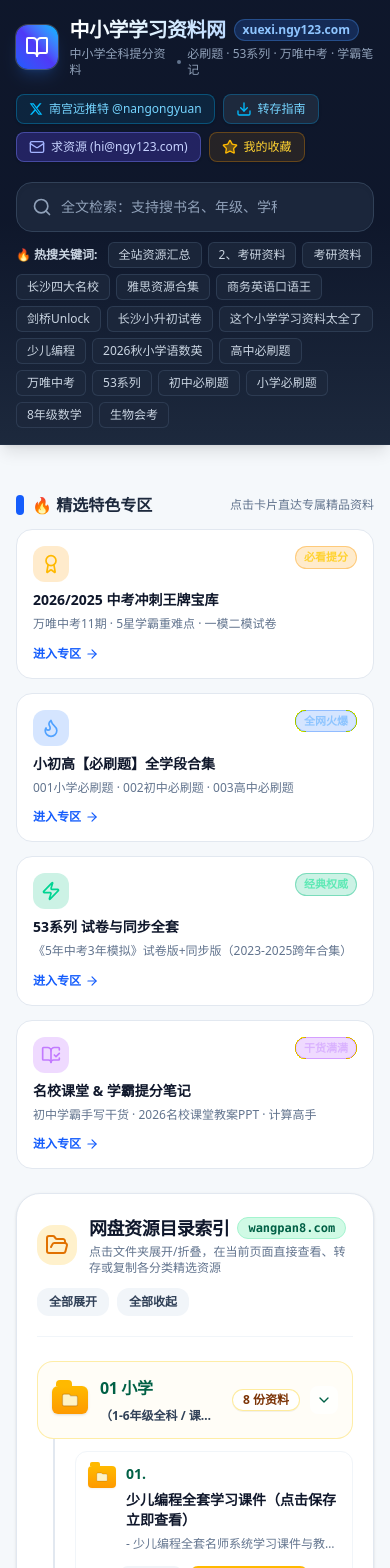
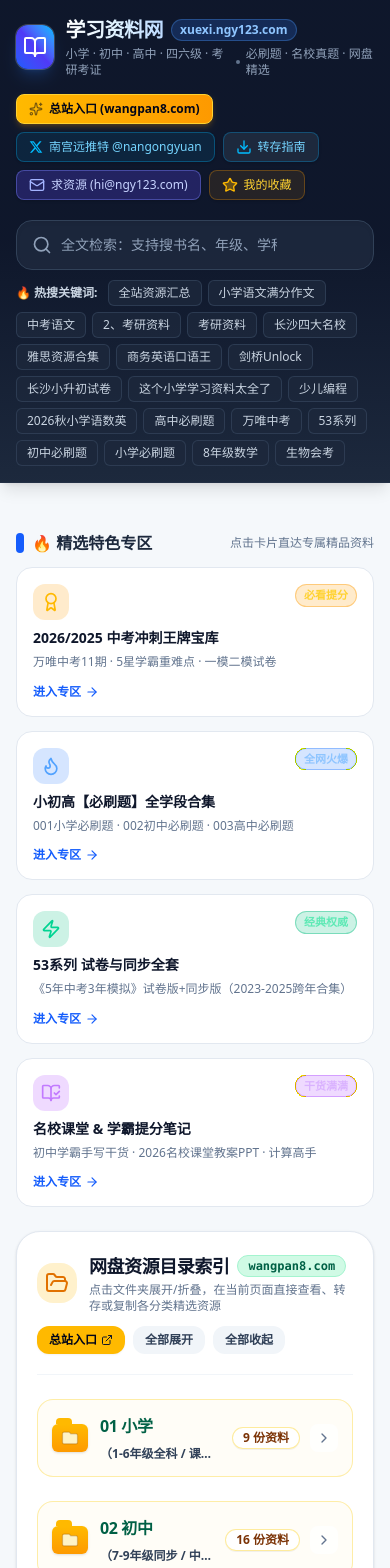
Before and after one commit to ngyngy/xuexi, a React (Vite) app: page / in a window 390 px wide. Shown: the top 1568 px of the page. Built offline with nearby package versions, Linux system fonts and the light colour scheme.

Commit message:
feat: support Baidu Netdisk and expand site scope
- Add Baidu Netdisk support to link copying functionality
- Update site name, metadata, and branding to include college/exam materials
- Add "wangpan8.com" portal link and footer reference
- Default to collapsing all folders for cleaner initial view

```diff
--- a/index.html
+++ b/index.html
@@ -3,11 +3,11 @@
   <head>
     <meta charset="UTF-8" />
     <meta name="viewport" content="width=device-width, initial-scale=1.0" />
-    <title>中小学学习资料网 - 小学/初中/高中全科必刷题_万唯中考_53系列_名校课堂夸克网盘免费下载 (xuexi.ngy123.com)</title>
+    <title>学习资料网 - 小学/初中/高中/大学英语/考研全科资料_必刷题_名校试卷_网盘免费下载 (xuexi.ngy123.com)</title>
 
     <!-- SEO Standard Meta Tags -->
-    <meta name="description" content="中小学学习资料网(xuexi.ngy123.com)由站长南宫远(@nangongyuan)运营，专注于提供免费中小学全科学习资料下载。覆盖小学1-6年级、初中7-9年级、高中全科试卷、小学必刷题、初中必刷题、高中必刷题、万唯中考专题、53五年中考三年模拟系列、学霸笔记、名校课堂等夸克网盘资源高清PDF合集。" />
-    <meta name="keywords" content="中小学学习资料网, xuexi.ngy123.com, 小学学习资料, 初中学习资料, 高中学习资料, 小学必刷题, 初中必刷题, 高中必刷题, 万唯中考, 53中考, 五年中考三年模拟, 名校课堂, 学霸笔记, 夸克网盘资料下载, 南宫远, nangongyuan" />
+    <meta name="description" content="学习资料网(xuexi.ngy123.com)由站长南宫远(@nangongyuan)运营，专注于提供免费全科学习资料下载。覆盖小学、初中、高中、大学英语四六级、考研考证、必刷题、名校期中期末试卷、网盘资源高清PDF合集。" />
+    <meta name="keywords" content="学习资料网, xuexi.ngy123.com, 小学学习资料, 初中学习资料, 高中学习资料, 考研资料, 大学英语, 小学必刷题, 初中必刷题, 高中必刷题, 万唯中考, 53中考, 名校课堂, 夸克网盘资料下载, 南宫远, nangongyuan" />
     <meta name="author" content="南宫远 (@nangongyuan)" />
     <meta name="robots" content="index, follow, max-image-preview:large, max-snippet:-1, max-video-preview:-1" />
     <meta name="googlebot" content="index, follow" />
@@ -15,23 +15,23 @@
     <link rel="canonical" href="https://xuexi.ngy123.com/" />
 
     <!-- GEO / AI Engine Search Optimization Meta -->
-    <meta name="ai-search-category" content="Education, Primary School, Junior High School, Senior High School, Study Materials, Exam Resources" />
+    <meta name="ai-search-category" content="Education, Primary School, Junior High School, Senior High School, College English, Postgraduate Exam, Study Materials, Exam Resources" />
     <meta name="llm-access" content="allow" />
 
     <!-- Open Graph (OG) Meta Tags for Social & Search Engines -->
     <meta property="og:locale" content="zh_CN" />
     <meta property="og:type" content="website" />
-    <meta property="og:title" content="中小学学习资料网 - 小学初中高中全科必刷题与万唯53资源免费下载 (xuexi.ngy123.com)" />
-    <meta property="og:description" content="中小学学习资料网(xuexi.ngy123.com)提供免费夸克网盘极速下载，涵盖必刷题系列、万唯中考、53系列、名校课堂、学霸笔记及试卷汇编。站长南宫远@nangongyuan。" />
+    <meta property="og:title" content="学习资料网 - 小学/初中/高中/大学英语/考研资料免费下载 (xuexi.ngy123.com)" />
+    <meta property="og:description" content="学习资料网(xuexi.ngy123.com)提供免费夸克网盘极速下载，涵盖小学、初中、高中、大学英语及考研考证全套资源。站长南宫远@nangongyuan。" />
     <meta property="og:url" content="https://xuexi.ngy123.com/" />
-    <meta property="og:site_name" content="中小学学习资料网" />
+    <meta property="og:site_name" content="学习资料网" />
 
     <!-- Twitter Card Meta Tags -->
     <meta name="twitter:card" content="summary_large_image" />
     <meta name="twitter:site" content="@nangongyuan" />
     <meta name="twitter:creator" content="@nangongyuan" />
-    <meta name="twitter:title" content="中小学学习资料网 - xuexi.ngy123.com" />
-    <meta name="twitter:description" content="包含小学必刷题、初中必刷题、高中必刷题、万唯中考、53系列、学霸笔记、名校课堂等夸克网盘高清PDF免费转存。" />
+    <meta name="twitter:title" content="学习资料网 - xuexi.ngy123.com" />
+    <meta name="twitter:description" content="包含小学、初中、高中、四六级、考研全科必刷题与名校真题等夸克网盘高清PDF免费转存。" />
 
     <!-- JSON-LD Structured Data for Baidu, Google, and AI Search Engines (GEO) -->
     <script type="application/ld+json">
@@ -42,9 +42,9 @@
           "@type": "WebSite",
           "@id": "https://xuexi.ngy123.com/#website",
           "url": "https://xuexi.ngy123.com/",
-          "name": "中小学学习资料网",
-          "alternateName": ["xuexi.ngy123.com", "中小学全科提分资料库"],
-          "description": "专业的中小学全科学习资料下载平台，提供必刷题、53系列、万唯中考、名校课堂等夸克网盘资源。",
+          "name": "学习资料网",
+          "alternateName": ["xuexi.ngy123.com", "全科提分资料库"],
+          "description": "专业的全科学习资料下载平台，提供小学、初中、高中、大学英语及考研考证等夸克网盘资源。",
           "publisher": {
             "@type": "Person",
             "name": "南宫远",
@@ -62,7 +62,7 @@
         {
           "@type": "EducationalOrganization",
           "@id": "https://xuexi.ngy123.com/#organization",
-          "name": "中小学学习资料网",
+          "name": "学习资料网",
           "url": "https://xuexi.ngy123.com/",
           "founder": {
             "@type": "Person",
@@ -74,13 +74,14 @@
             "小学学习资料",
             "初中学习资料",
             "高中学习资料",
+            "大学英语",
+            "考研资料",
             "小学必刷题",
             "初中必刷题",
             "高中必刷题",
             "万唯中考",
             "53系列",
             "五年中考三年模拟",
-            "学霸笔记",
             "名校课堂",
             "夸克网盘资料下载"
           ]
@@ -91,10 +92,10 @@
           "mainEntity": [
             {
               "@type": "Question",
-              "name": "中小学学习资料网 (xuexi.ngy123.com) 包含哪些主要学习资源？",
+              "name": "学习资料网 (xuexi.ngy123.com) 包含哪些主要学习资源？",
               "acceptedAnswer": {
                 "@type": "Answer",
-                "text": "中小学学习资料网提供涵盖小学（1-6年级）、初中（7-9年级）、高中（高一至高三）全科学习资料。包含小学必刷题、初中必刷题、高中必刷题、53五年中考三年模拟、万唯中考突破、名校课堂试卷、学霸手写笔记、必考知识点背诵清单等夸克网盘极速免费资源。"
+                "text": "学习资料网提供涵盖小学（1-6年级）、初中（7-9年级）、高中（高一至高三）、大学英语、考研考证等全科学习资料。包含小学必刷题、初中必刷题、高中必刷题、53五年中考三年模拟、名校联考试卷、考研公共课与专业课等夸克网盘极速免费资源。"
               }
             },
             {
@@ -107,10 +108,10 @@
             },
             {
               "@type": "Question",
-              "name": "中小学学习资料网的域名与站长是谁？",
+              "name": "学习资料网的域名与站长是谁？",
               "acceptedAnswer": {
                 "@type": "Answer",
-                "text": "网站官方唯一域名为 xuexi.ngy123.com，站长为南宫远（推特 @nangongyuan），致力于打造全网最全、更新最快的公益中小学教学资源导航站。"
+                "text": "网站官方唯一域名为 xuexi.ngy123.com，站长为南宫远（推特 @nangongyuan），致力于打造全网最全、更新最快的公益教学资源导航站。"
               }
             }
           ]
@@ -123,17 +124,17 @@
     <!-- Static Crawler & AI LLM Content for SEO/GEO Indexing -->
     <noscript>
       <header>
-        <h1>中小学学习资料网 - xuexi.ngy123.com</h1>
+        <h1>学习资料网 - xuexi.ngy123.com</h1>
         <p>站长：南宫远 (@nangongyuan)</p>
       </header>
       <main>
         <section>
-          <h2>小学/初中/高中全科提分资料库</h2>
-          <p>免费提供小学必刷题（1-6年级语数英）、初中必刷题（7-9年级中考复习）、高中必刷题（高考一轮二轮冲刺）、万唯中考系列、53五年中考三年模拟、名校课堂及学霸笔记夸克网盘下载。</p>
+          <h2>小学/初中/高中/大学英语/考研全科提分资料库</h2>
+          <p>免费提供小学必刷题、初中必刷题、高中必刷题、万唯中考系列、53五年中考三年模拟、大学英语Unlock/雅思/商务英语、考研政治英语数学全科名师课件夸克网盘下载。</p>
           <ul>
             <li>官方域名: https://xuexi.ngy123.com/</li>
             <li>推特联系: https://x.com/nangongyuan</li>
-            <li>友情链接: btc.ngy123.com (比特币导航站), fabi.ngy123.com (全球法币排行榜), eth.ngy123.com (以太坊资源导航), gxs.ngy123.com (高晓松资源下载), btczy.ngy123.com (比特币资源下载站), binance.ngy123.com (币安), okx.ngy123.com (欧易), tianya.ngy123.com (天涯神贴分享站), xuexi.ngy123.com (中小学学习资料网), dy.ngy123.com (电影资源站), ai.ngy123.com (AI导航)</li>
+            <li>友情链接: btc.ngy123.com (比特币导航站), fabi.ngy123.com (全球法币排行榜), eth.ngy123.com (以太坊资源导航), gxs.ngy123.com (高晓松资源下载), btczy.ngy123.com (比特币资源下载站), binance.ngy123.com (币安), okx.ngy123.com (欧易), tianya.ngy123.com (天涯神贴分享站), xuexi.ngy123.com (学习资料网), dy.ngy123.com (电影资源站), ai.ngy123.com (AI导航)</li>
           </ul>
         </section>
       </main>
--- a/metadata.json
+++ b/metadata.json
@@ -1,6 +1,6 @@
 {
-  "name": "中小学学习资料网 - xuexi.ngy123.com",
-  "description": "专业的中小学学习资料网（xuexi.ngy123.com），提供必刷题、名校课堂、53系列、万唯中考、学霸笔记等夸克网盘资源与高效全文检索。",
+  "name": "学习资料网",
+  "description": "专业的学习资料网（xuexi.ngy123.com），提供小学、初中、高中、大学英语四六级、考研考证等必刷题、名校真题、网盘合集与高效检索。",
   "requestFramePermissions": [],
   "majorCapabilities": ["MAJOR_CAPABILITY_SERVER_SIDE_GEMINI_API"]
 }
--- a/src/App.tsx
+++ b/src/App.tsx
@@ -83,17 +83,26 @@
     });
   };
 
-  // Copy Quark Link
+  // Copy Pan Link (Quark or Baidu)
   const handleCopyLink = (target: Resource | string, titleName?: string) => {
     const title = typeof target === 'string' ? (titleName || '学习资料') : target.title;
     const url = typeof target === 'string' ? target : target.quarkUrl;
+    const isBaidu = typeof target !== 'string' && (target.panType === 'baidu' || url.includes('pan.baidu.com'));
+    const extractCode = typeof target !== 'string' ? (target.extractCode || '') : '';
     const shareCode = typeof target === 'string' ? '' : (target.shareCode || '');
-    const koulingLine = shareCode ? `${shareCode}\n` : '';
-    const formattedText = `【wangpan8.com 夸克网盘分享】：「${title}」\n${koulingLine}链接：${url}\n点击链接或复制整段内容，打开「夸克APP」即可获取与转存。`;
+
+    let formattedText = '';
+    if (isBaidu) {
+      const pwdText = extractCode ? ` 提取码: ${extractCode}` : '';
+      formattedText = `【wangpan8.com 百度网盘分享】：「${title}」\n链接: ${url}${pwdText}\n--来自百度网盘分享，点击链接或复制整段内容打开「百度网盘APP」即可转存。`;
+    } else {
+      const koulingLine = shareCode ? `${shareCode}\n` : '';
+      formattedText = `【wangpan8.com 夸克网盘分享】：「${title}」\n${koulingLine}链接：${url}\n点击链接或复制整段内容，打开「夸克APP」即可获取与转存。`;
+    }
 
     if (navigator.clipboard) {
       navigator.clipboard.writeText(formattedText).then(() => {
-        addToast(`已复制「${title}」夸克网盘口令与链接！`, 'success');
+        addToast(`已复制「${title}」${isBaidu ? '百度网盘' : '夸克网盘'}链接与提取信息！`, 'success');
       }).catch(() => {
         addToast(`网盘链接：${url}`, 'info');
       });
--- a/src/components/DownloadGuideModal.tsx
+++ b/src/components/DownloadGuideModal.tsx
@@ -53,7 +53,7 @@
                   <span>复制资料链接或口令</span>
                 </h3>
                 <p className="text-xs text-slate-600 leading-relaxed">
-                  在中小学学习资料网点击资料卡片上的【复制链接】或【直达夸克APP保存】，系统会自动复制完整的夸克分享链接及提取口令。
+                  在学习资料网点击资料卡片上的【复制链接】或【直达夸克APP保存】，系统会自动复制完整的夸克分享链接及提取口令。
                 </p>
               </div>
             </div>
--- a/src/components/FolderDirectory.tsx
+++ b/src/components/FolderDirectory.tsx
@@ -32,14 +32,8 @@
   onRequestResource,
   searchQuery = '',
 }) => {
-  // Store expanded state for each folder. By default, open primary, junior, senior, cet, cert
-  const [expandedFolderIds, setExpandedFolderIds] = useState<Record<string, boolean>>({
-    primary: true,
-    junior: true,
-    senior: true,
-    cet: true,
-    cert: true,
-  });
+  // Store expanded state for each folder. By default, collapse all folders
+  const [expandedFolderIds, setExpandedFolderIds] = useState<Record<string, boolean>>({});
 
   const [copiedId, setCopiedId] = useState<string | null>(null);
 
@@ -108,8 +102,18 @@
           </div>
         </div>
 
-        {/* Global Expand / Collapse Actions */}
-        <div className="flex items-center gap-2">
+        {/* Global Expand / Collapse Actions & Main Portal Entrance */}
+        <div className="flex items-center gap-2 flex-wrap">
+          <a
+            href="https://www.wangpan8.com"
+            target="_blank"
+            rel="noopener noreferrer"
+            className="flex items-center gap-1 px-3 py-1.5 rounded-xl bg-amber-400 hover:bg-amber-300 text-slate-950 font-black text-xs transition-all shadow-xs"
+            title="访问网盘总站：www.wangpan8.com"
+          >
+            <span>总站入口</span>
+            <ExternalLink className="w-3 h-3 text-slate-900" />
+          </a>
           <button
             onClick={expandAll}
             className="px-3 py-1.5 rounded-xl bg-slate-100 hover:bg-slate-200 text-slate-700 font-bold text-xs transition-colors"
@@ -223,6 +227,16 @@
                                 <span className="text-sm font-bold text-slate-900 group-hover/item:text-emerald-900 transition-colors">
                                   {res.title}
                                 </span>
+                                {res.panType === 'baidu' && (
+                                  <span className="text-[10px] font-bold px-1.5 py-0.2 rounded bg-blue-50 text-blue-700 border border-blue-200">
+                                    百度网盘
+                                  </span>
+                                )}
+                                {res.extractCode && (
+                                  <span className="text-[10px] font-bold px-1.5 py-0.2 rounded bg-emerald-50 text-emerald-700 border border-emerald-200">
+                                    提取码: {res.extractCode}
+                                  </span>
+                                )}
                                 <span className="text-xs text-slate-500 font-normal line-clamp-1">
                                   - {res.description.replace(/（本资源由wangpan8\.com提供）/, '')}
                                 </span>
--- a/src/components/Footer.tsx
+++ b/src/components/Footer.tsx
@@ -3,6 +3,12 @@
 
 export const Footer: React.FC = () => {
   const friendLinks = [
+    {
+      url: 'https://www.wangpan8.com',
+      domain: 'wangpan8.com',
+      title: 'wangpan8 网盘总站',
+      desc: '网盘资源总站导航，汇聚全网优质网盘合集。',
+    },
     {
       url: 'http://btc.ngy123.com/',
       domain: 'btc.ngy123.com',
@@ -54,8 +60,8 @@
     {
       url: 'http://xuexi.ngy123.com/',
       domain: 'xuexi.ngy123.com',
-      title: '中小学学习资料网',
-      desc: '小学初中高中全科必刷题与万唯53资源。',
+      title: '学习资料网',
+      desc: '小学初中高中全科必刷题、四六级与考研考证网盘资源。',
     },
     {
       url: 'http://dy.ngy123.com/',
@@ -82,12 +88,12 @@
             </div>
             <div>
               <div className="flex items-center gap-2">
-                <span className="font-bold text-slate-200 text-sm">中小学学习资料网</span>
+                <span className="font-bold text-slate-200 text-sm">学习资料网</span>
                 <span className="text-[11px] px-2 py-0.5 rounded bg-slate-800 text-sky-400 border border-slate-700">
                   xuexi.ngy123.com
                 </span>
               </div>
-              <span className="text-[11px] text-slate-500">中小学全科提分资料库</span>
+              <span className="text-[11px] text-slate-500">全科提分与考研考级资料库</span>
             </div>
           </div>
 
@@ -174,7 +180,7 @@
         <div className="text-center md:text-left space-y-2 text-slate-500 leading-relaxed max-w-4xl pt-2 border-t border-slate-800/80">
           <p>
             <strong>免责声明：</strong>
-            本站（中小学学习资料网 xuexi.ngy123.com）所有中小学学习资料（包括必刷题、53系列、万唯中考、名校课堂、试卷等）均收集自网络公开分享资源，版权归原出版机构或原作者所有。本站仅作分类索引与教学交流学习之用，不收取任何下载费用。如认为侵权，请联系我们及时下架。
+            本站（学习资料网 xuexi.ngy123.com）所有学习资料（包括小学、初中、高中、大学英语、考研考证等）均收集自网络公开分享资源，版权归原出版机构或原作者所有。本站仅作分类索引与教学交流学习之用，不收取任何下载费用。如认为侵权，请联系我们及时下架。
           </p>
           <p>
             建议广大师生及家长通过夸克网盘客户端转存至个人空间后学习参考。请支持正版纸质图书！
@@ -183,11 +189,11 @@
 
         {/* Copyright */}
         <div className="pt-4 border-t border-slate-800/80 flex flex-col sm:flex-row items-center justify-between text-slate-500 gap-2">
-          <div>© {new Date().getFullYear()} 中小学学习资料网 (xuexi.ngy123.com) · 站长：南宫远 (@nangongyuan)</div>
+          <div>© {new Date().getFullYear()} 学习资料网 (xuexi.ngy123.com) · 站长：南宫远 (@nangongyuan)</div>
           <div className="flex items-center gap-1 text-slate-500">
             <span>用</span>
             <Heart className="w-3.5 h-3.5 text-rose-500 fill-rose-500" />
-            <span>用心助力每一位中小学生的提分之路</span>
+            <span>用心助力每一位学习者的提升之路</span>
           </div>
         </div>
       </div>
--- a/src/components/Header.tsx
+++ b/src/components/Header.tsx
@@ -35,22 +35,34 @@
             <div>
               <div className="flex items-center gap-2 flex-wrap">
                 <h1 className="text-xl sm:text-2xl font-black tracking-tight bg-clip-text text-transparent bg-gradient-to-r from-white via-sky-100 to-blue-200">
-                  中小学学习资料网
+                  学习资料网
                 </h1>
                 <span className="text-xs px-2 py-0.5 rounded-full font-bold bg-blue-500/20 text-blue-300 border border-blue-400/30">
                   xuexi.ngy123.com
                 </span>
               </div>
               <p className="text-xs text-slate-400 flex items-center gap-1.5 mt-0.5">
-                <span>中小学全科提分资料</span>
+                <span>小学 · 初中 · 高中 · 四六级 · 考研考证</span>
                 <span className="w-1 h-1 rounded-full bg-slate-500" />
-                <span>必刷题 · 53系列 · 万唯中考 · 学霸笔记</span>
+                <span>必刷题 · 名校真题 · 网盘精选</span>
               </p>
             </div>
           </div>
 
           {/* Action Buttons */}
           <div className="flex items-center gap-2 sm:gap-3 flex-wrap">
+            {/* Wangpan8 Main Portal Button */}
+            <a
+              href="https://www.wangpan8.com"
+              target="_blank"
+              rel="noopener noreferrer"
+              className="flex items-center gap-1.5 px-3 py-1.5 text-xs sm:text-sm font-bold rounded-lg bg-gradient-to-r from-amber-400 to-amber-500 hover:from-amber-300 hover:to-amber-400 text-slate-950 shadow-md shadow-amber-500/20 border border-amber-300 transition-all transform hover:scale-[1.02] active:scale-95"
+              title="访问网盘总站：www.wangpan8.com"
+            >
+              <Sparkles className="w-3.5 h-3.5 text-slate-950 animate-pulse" />
+              <span>总站入口 (wangpan8.com)</span>
+            </a>
+
             <a
               href="https://x.com/nangongyuan"
               target="_blank"
--- a/src/components/RequestResourceModal.tsx
+++ b/src/components/RequestResourceModal.tsx
@@ -67,7 +67,7 @@
 4. 补充说明/特定版本：${note.trim() || '无特殊说明，要求高清PDF可打印版'}
 
 ---
-发送自【中小学学习资料网 xuexi.ngy123.com】用户求资源`;
+发送自【学习资料网 xuexi.ngy123.com】用户求资源`;
   };
 
   const handleCopyTemplateAndEmail = () => {
--- a/src/data/resources.ts
+++ b/src/data/resources.ts
@@ -34,6 +34,80 @@
     isHot: true,
     isFeatured: true,
     tags: ['全站资源汇总', '全学段', '全科大合集', '夸克网盘', '必刷题', '中高考冲刺', '热门精选']
+  },
+  {
+    id: 'res-032',
+    title: '小学资源合集（1-6年级语文精品资源合集/满分作文全套）',
+    folderId: 'primary',
+    grade: '小学',
+    gradeDetail: '1-6年级/小学语文全套',
+    subject: '语文',
+    series: '综合资源',
+    version: '1-6年级全套精品提分版',
+    edition: '名师精编小学语文+满分作文',
+    format: '网盘合集',
+    panType: 'baidu',
+    panName: '百度网盘',
+    quarkUrl: 'https://pan.baidu.com/s/1oJhGJPOswW2fRgY7kj09eQ?pwd=dnv9',
+    extractCode: 'dnv9',
+    description: '小学1-6年级语文全套精品提分资源与满分作文大合集！涵盖1-6年级小学语文名师精品课件、基础生字词句归纳、古诗文必背与阅读理解专项，以及看图写话、写人记事写景等各年级满分作文精析。（本资源由wangpan8.com提供）',
+    highlights: [
+      '1-6年级全阶段覆盖：覆盖小学全阶段语文核心考点、生字词积累与古诗文必背导读',
+      '满分作文专项突破：包含看图写话启蒙、记叙文/写人写景/状物分类范文与名师写作构思指导',
+      '阅读理解答题公式：梳理小学现代文常考题型归纳、中心思想提炼与标准化踩分点',
+      '百度网盘极速转存：附提取码 dnv9，分类清晰，支持一键转存至百度网盘随时查阅'
+    ],
+    contents: [
+      '【1-6年级语文课件】小学全套语文名师精品讲义、知识点归纳与复习提纲',
+      '【小学满分作文库】低年级看图写话 + 中高年级记叙文/抒情文/考场满分范文全集',
+      '【阅读理解专项】常考题型拆解、答题模板与得分技巧精讲',
+      '【基础知识归纳】近反义词、多音字、成语积累与小学必背古诗词75首'
+    ],
+    recommendedFor: '适用于小学1-6年级学生夯实语文基本功、提升阅读理解与写作水平，以及家长辅导和小学语文教师备课使用。',
+    rating: 4.99,
+    downloadCount: 46800,
+    updatedAt: '2026-08',
+    isHot: true,
+    isFeatured: true,
+    tags: ['小学资源合集', '小学语文', '1-6年级语文', '满分作文', '看图写话', '阅读理解', '百度网盘', 'wangpan8.com']
+  },
+  {
+    id: 'res-031',
+    title: '中考语文资源合集（黄保余文学常识/宋北平阅读能力/满分作文全套）',
+    folderId: 'junior',
+    grade: '初中',
+    gradeDetail: '7-9年级/中考冲刺',
+    subject: '语文',
+    series: '综合资源',
+    version: '名师中考提分全套版',
+    edition: '黄保余+宋北平+名师讲义',
+    format: '网盘合集',
+    panType: 'baidu',
+    panName: '百度网盘',
+    quarkUrl: 'https://pan.baidu.com/s/1QFTyuXst8sBXNhaXkkqVcg?pwd=e58i',
+    extractCode: 'e58i',
+    description: '中考语文专项提分资源大合集！汇集中考中学必考文学常识（黄保余）、宋北平现代文与文言文阅读能力提升、中考满分作文立意构思与名师精讲等6大核心文件。（本资源由wangpan8.com提供）',
+    highlights: [
+      '黄保余文学常识：系统梳理中考必考古代文化常识、文学流派与名著速记口诀',
+      '宋北平阅读能力：掌握中考现代文、议论文与文言文核心解题模型与踩分点',
+      '中考满分作文：汇集名师满分作文写作技法、高分立意素材库与开头结尾点睛模板',
+      '百度网盘极速转存：附提取码 e58i，含6大名师讲义及配套课件电子书，即存即学'
+    ],
+    contents: [
+      '中考中学必考文学常识（黄保余名师精编讲义）',
+      '宋北平中考语文阅读能力提升与题型解剖',
+      '中考满分作文立意构思、写作结构与范文精析',
+      '初中古诗文考点梳理与常考实词虚词全解',
+      '初中语文基础题型与名著导读专项突破',
+      '中考语文全真模拟测试卷与答题标准规范'
+    ],
+    recommendedFor: '适用于初一至初三年级学生夯实语文基础、冲刺中考语文高分，以及初中语文教师备课拓展教学。',
+    rating: 4.99,
+    downloadCount: 51200,
+    updatedAt: '2026-08',
+    isHot: true,
+    isFeatured: true,
+    tags: ['中考语文', '黄保余', '文学常识', '宋北平', '阅读能力', '满分作文', '百度网盘', '中考复习', 'wangpan8.com']
   },
   {
     id: 'res-022',
@@ -1005,6 +1079,8 @@
 
 export const HOT_SEARCH_TAGS = [
   '全站资源汇总',
+  '小学语文满分作文',
+  '中考语文',
   '2、考研资料',
   '考研资料',
   '长沙四大名校',
--- a/src/types.ts
+++ b/src/types.ts
@@ -23,6 +23,9 @@
   format: '网盘合集' | 'PDF电子书' | 'Word/试卷' | '全套课件/教案';
   quarkUrl: string;
   shareCode?: string;
+  extractCode?: string; // e.g. "e58i" for Baidu pan or other cloud drives
+  panType?: 'quark' | 'baidu' | 'other';
+  panName?: string; // e.g. "百度网盘", "夸克网盘"
   description: string;
   highlights: string[];
   contents: string[];
```
Also changed, not shown: src/components/ResourceCard.tsx (+7 -4 lines), src/components/ResourceDetailModal.tsx (+14 -5 lines).
